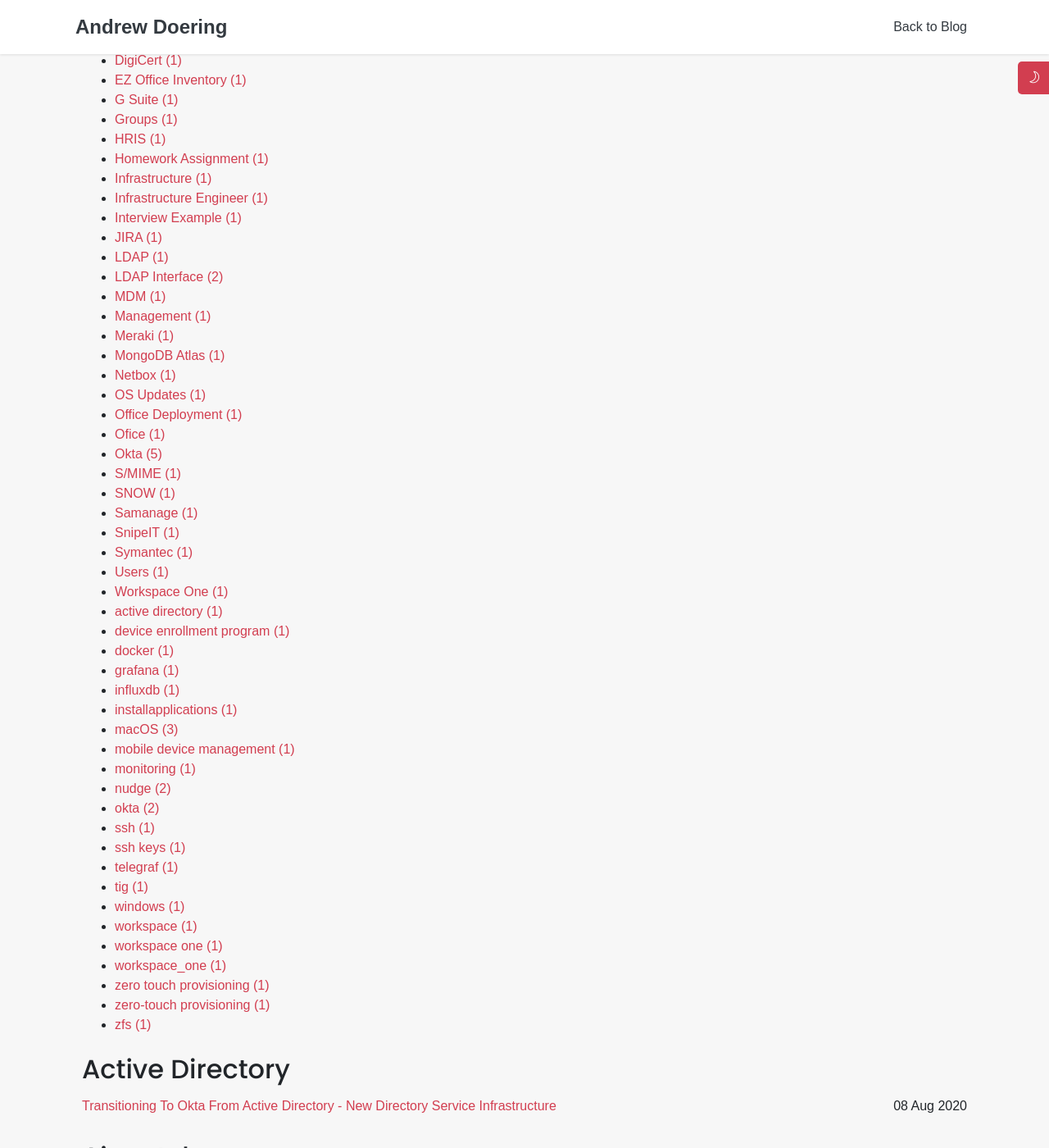
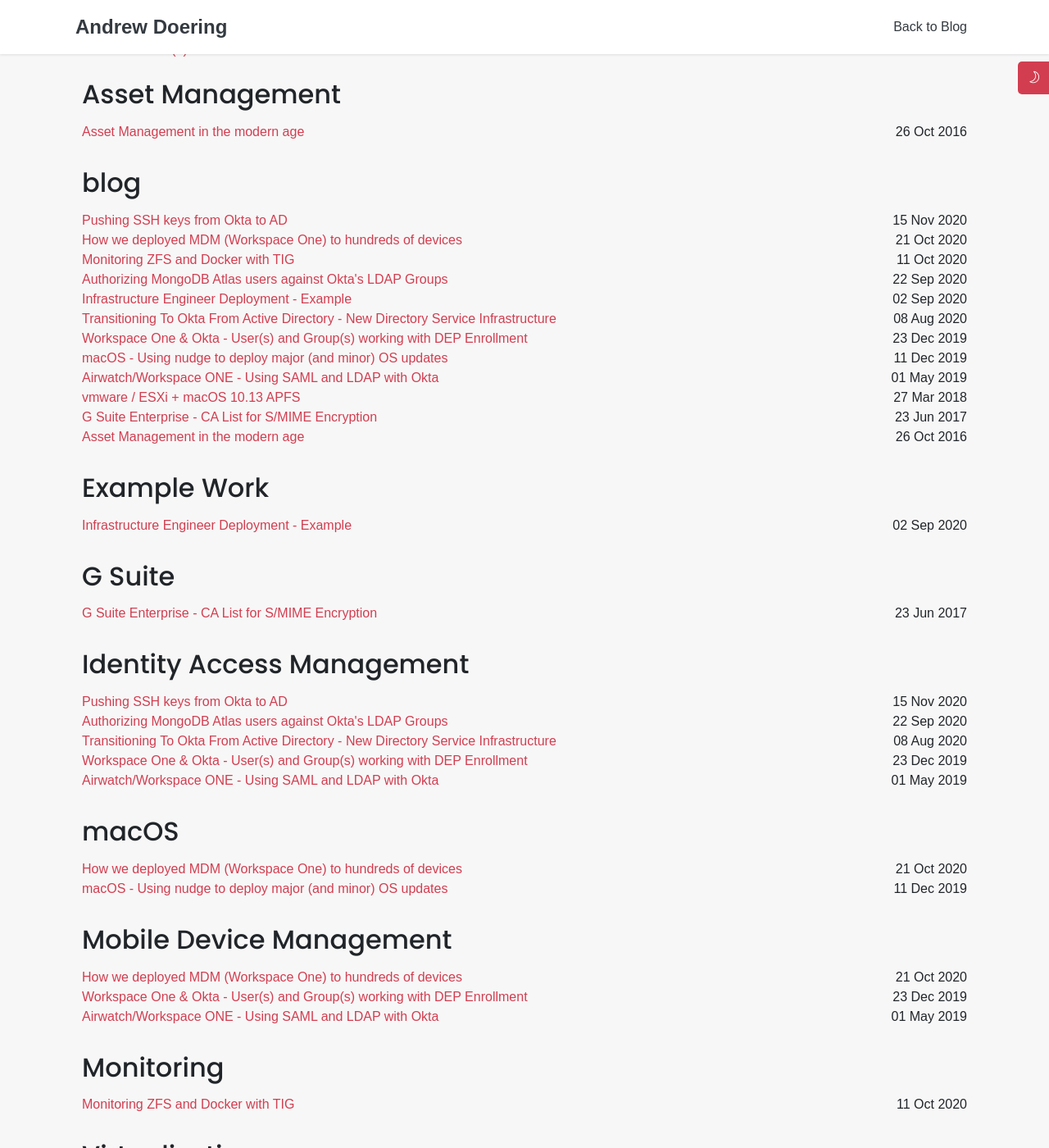
Before and after one commit to delize/delize.github.io, a Jekyll site: the page built from blog/categories.md, in a window 1280 px wide and 1400 px high, scrolled down 1072 px. Shown: the whole window at 82% size. Built offline with Jekyll 4.4.1, drawn with Linux system fonts in a browser that asks for light colours; some web fonts are replaced; some of the changed text lies outside the part shown.

Commit message:
Update posts for efficiency

```diff
--- a/_layouts/categories.html
+++ b/_layouts/categories.html
@@ -32,8 +32,8 @@
         {% capture site_tags %}{% for tag in site.tags %}{{ tag | first }}{% unless forloop.last %},{% endunless %}{% endfor %}{% endcapture %}
 
         <!-- `tag_words` is a sorted array of the tag names. -->
-        {% assign category_words = site_categories | split:',' | sort %}
-        {% assign tag_words = site_tags | split:',' | sort %}
+        {% assign category_words = site_categories | split:',' | sort_natural %}
+        {% assign tag_words = site_tags | split:',' | sort_natural %}
 
         <section id="blog" class="blog py-6 bg-grey">
             <div class="container">
@@ -45,6 +45,48 @@
                         </div>
                     </div>
                 </div>
+
+
+                <h2>Categories</h2>
+
+
+                <section class="col post-content">
+                    <ul class="categories">
+                      {% for item in (0..site.categories.size) %}{% unless forloop.last %}
+                        {% capture this_word %}{{ category_words[item] }}{% endcapture %}
+                        <li>
+                          <a href="#{{ this_word | cgi_escape }}" class="tag">{{ this_word }}
+                            <span>({{ site.categories[this_word].size }})</span>
+                          </a>
+                        </li>
+                      {% endunless %}{% endfor %}
+                    </ul>
+
+                    <!-- Posts by category -->
+                    <div>
+                      {% for item in (0..site.categories.size) %}{% unless forloop.last %}
+                        {% capture this_word %}{{ category_words[item] }}{% endcapture %}
+                        <h2 id="{{ this_word | cgi_escape }}">{{ this_word }}</h2>
+                        {% for post in site.categories[this_word] %}{% if post.title != null %}
+                          <div>
+                            <span style="float: left;">
+                              <a href="{{ post.url }}">{{ post.title }}</a>
+                            </span>
+                            <span style="float: right;">
+                              {{ post.date | date_to_string }}
+                            </span>
+                          </div>
+                          <div style="clear: both;"></div>
+                        {% endif %}{% endfor %}
+                        <br>
+                      {% endunless %}{% endfor %}
+                    </div>
+
+                </section>
+
+
+                <h2>Tags</h2>
+
                 <section class="col post-content">
                     <ul class="tags">
                       {% for item in (0..site.tags.size) %}{% unless forloop.last %}
@@ -79,42 +121,7 @@
 
                 </section>
 
-                <span>Categories</span>
 
-
-                <section class="col post-content">
-                    <ul class="categories">
-                      {% for item in (0..site.categories.size) %}{% unless forloop.last %}
-                        {% capture this_word %}{{ category_words[item] }}{% endcapture %}
-                        <li>
-                          <a href="#{{ this_word | cgi_escape }}" class="tag">{{ this_word }}
-                            <span>({{ site.categories[this_word].size }})</span>
-                          </a>
-                        </li>
-                      {% endunless %}{% endfor %}
-                    </ul>
-
-                    <!-- Posts by Tag -->
-                    <div>
-                      {% for item in (0..site.categories.size) %}{% unless forloop.last %}
-                        {% capture this_word %}{{ category_words[item] }}{% endcapture %}
-                        <h2 id="{{ this_word | cgi_escape }}">{{ this_word }}</h2>
-                        {% for post in site.categories[this_word] %}{% if post.title != null %}
-                          <div>
-                            <span style="float: left;">
-                              <a href="{{ post.url }}">{{ post.title }}</a>
-                            </span>
-                            <span style="float: right;">
-                              {{ post.date | date_to_string }}
-                            </span>
-                          </div>
-                          <div style="clear: both;"></div>
-                        {% endif %}{% endfor %}
-                        <br>
-                      {% endunless %}{% endfor %}
-                    </div>
-
-                </section>
             </div>
         </section>
         <!--  Blog End  -->
--- a/blog/_posts/2020-09-22-authorizing-mongodb-atlas-users-against-oktas-ldap-groups.markdown
+++ b/blog/_posts/2020-09-22-authorizing-mongodb-atlas-users-against-oktas-ldap-groups.markdown
@@ -14,7 +14,6 @@
 - LDAP Interface
 - MongoDB Atlas
 - Cloud
-- Okta
 - Authorization
 - Authentication
 categories:
--- a/blog/_posts/2020-10-21-deploying-mdm-to-hundreds-of-devices.markdown
+++ b/blog/_posts/2020-10-21-deploying-mdm-to-hundreds-of-devices.markdown
@@ -16,7 +16,7 @@
 - workspace_one
 - zero touch provisioning
 - windows
-- okta
+- Okta
 - DEP
 - MDM
 - device enrollment program
--- a/blog/_posts/2020-11-14-pushing-ssh-keys-from-okta-to-ad.markdown
+++ b/blog/_posts/2020-11-14-pushing-ssh-keys-from-okta-to-ad.markdown
@@ -11,8 +11,8 @@
 tags:
 - ssh
 - ssh keys
-- okta
-- active directory
+- Okta
+- Active Directory
 categories:
 - Identity Access Management
 img_bg: /assets/blog/2020/11/push-ssh-keys/img_bg.jpg
```
